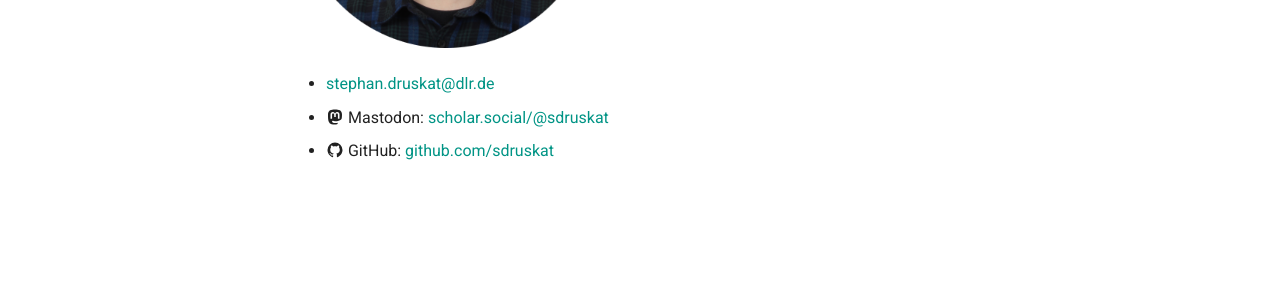
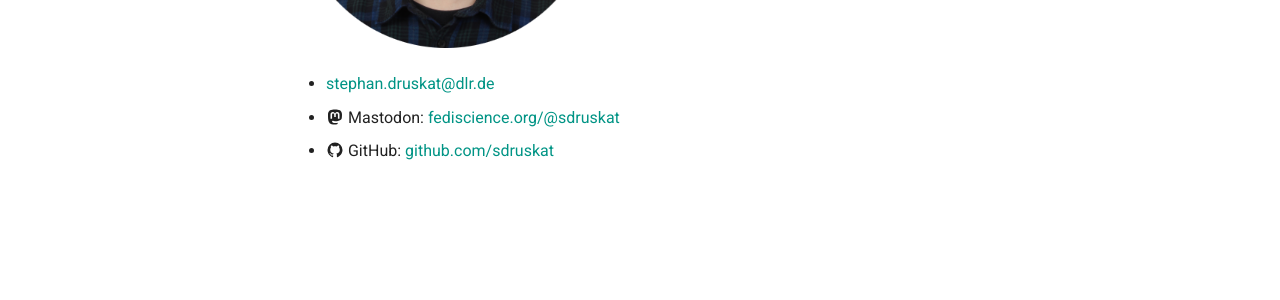
Before and after one commit to sdruskat/sdruskat.github.io, an MkDocs documentation site: the page built from docs/contact.md, in a window 1280 px wide. Shown: the part 432-732 px from the top of the page. Built offline with MkDocs 1.6.1 and Material for MkDocs 9.7.7, drawn with Linux system fonts in a browser that asks for light colours.

Commit message:
Change Masto links to fediscience

```diff
--- a/docs/contact.md
+++ b/docs/contact.md
@@ -1,5 +1,5 @@
 ![Portrait photo of Stephan Druskat](assets/images/portrait-round.png){ width=300 }
 
 - [stephan.druskat@dlr.de](mailto:stephan.druskat@dlr.de)
-- :material-mastodon: Mastodon: [scholar.social/@sdruskat](https://scholar.social/@sdruskat)
+- :material-mastodon: Mastodon: [fediscience.org/@sdruskat](https://fediscience.org/@sdruskat?rel="me")
 - :material-github: GitHub: [github.com/sdruskat](https://github.com/sdruskat)
--- a/mkdocs.yml
+++ b/mkdocs.yml
@@ -53,7 +53,7 @@
 extra:
   social:
     - icon: material/mastodon
-      link: https://fosstodon.org/@sdruskat
+      link: https://fediscience.org/@sdruskat?rel="me"
       name: Stephan on scholar.social
     - icon: material/github
       link: https://github.com/sdruskat
```
